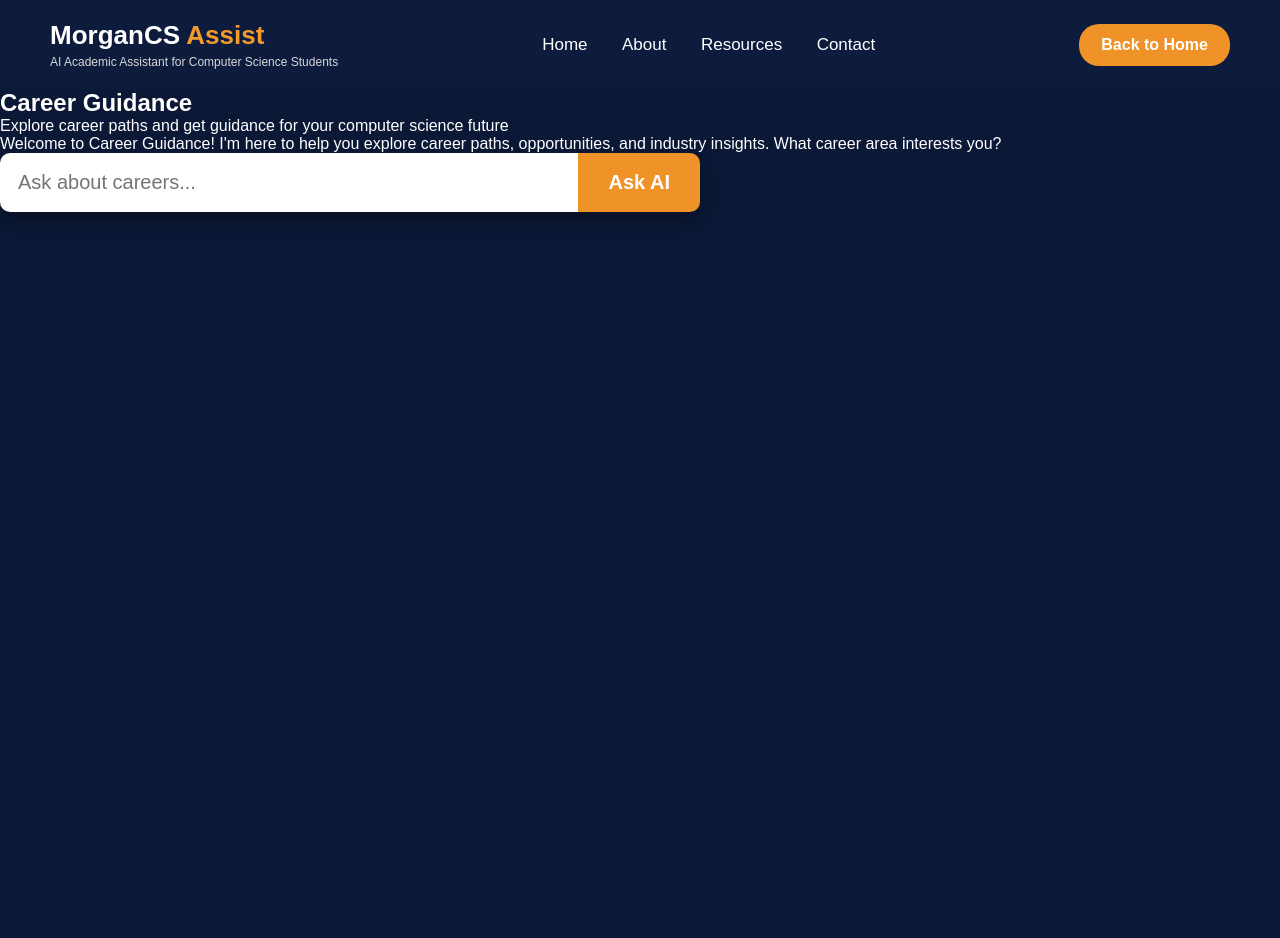
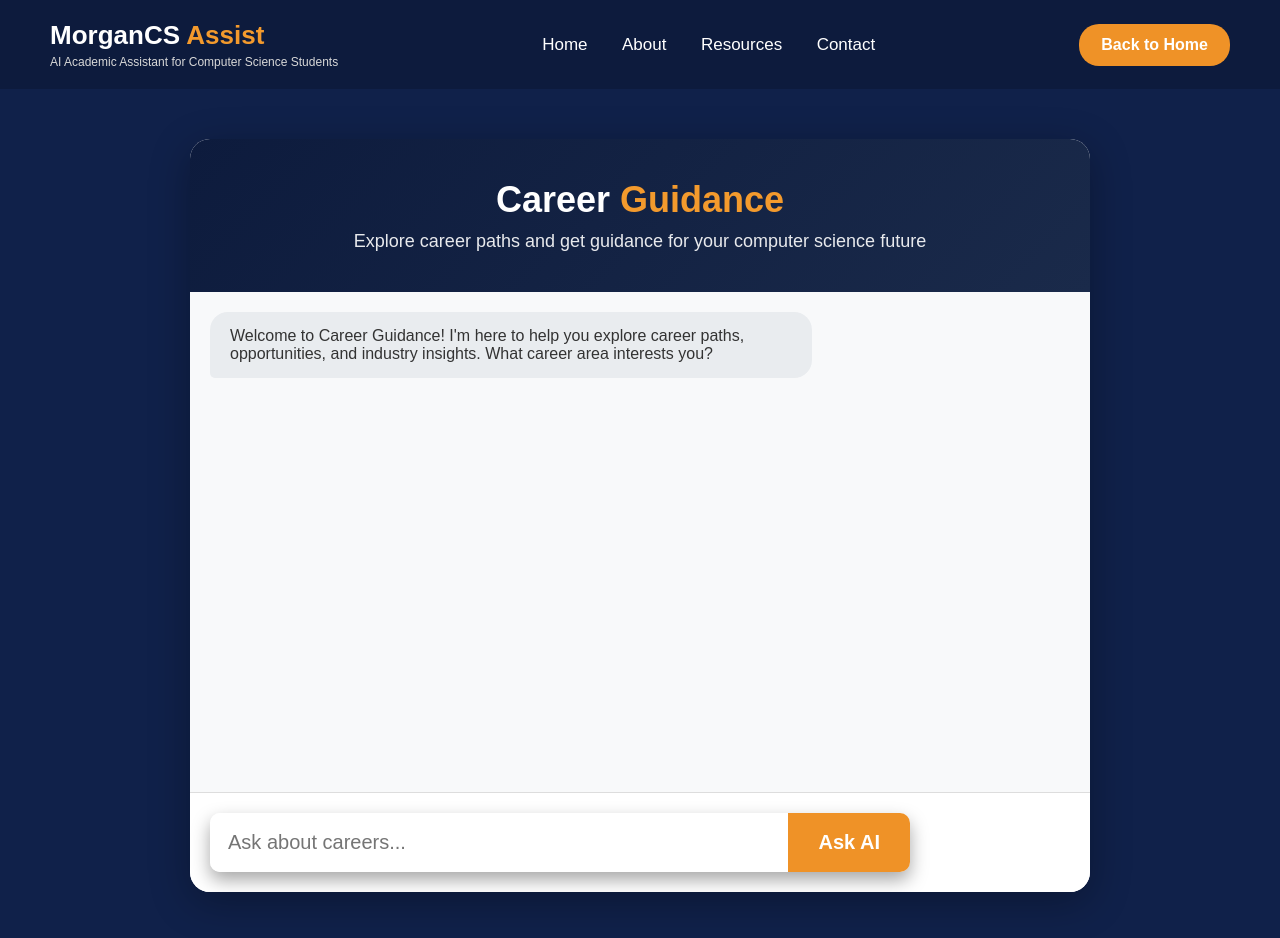
Before and after one commit to Morgan-Computer-Science/cosc-490-senior-project-team-4, a plain HTML site: page career_guidance.html in a window 1280 px wide. Before the commit the page ends 800 px from the top, so only its background shows below. Drawn offline with Linux system fonts and the light colour scheme.

```diff
--- a/style.css
+++ b/style.css
@@ -278,9 +278,11 @@
     0% {
         transform: translateY(0px);
     }
+
     50% {
         transform: translateY(-8px);
     }
+
     100% {
         transform: translateY(0px);
     }
@@ -290,10 +292,96 @@
     0% {
         opacity: 0.2;
     }
+
     50% {
         opacity: 1;
     }
+
     100% {
         opacity: 0.2;
     }
 }
+
+/* chat page */
+.chat-page {
+    background-color: #10214a;
+    padding: 50px 20px;
+    min-height: calc(100vh - 120px);
+}
+
+.chat-container {
+    max-width: 900px;
+    margin: 0 auto;
+    background-color: white;
+    border-radius: 20px;
+    box-shadow: 0 10px 40px rgba(0, 0, 0, 0.3);
+    overflow: hidden;
+}
+
+.chat-header {
+    background: linear-gradient(135deg, #0d1b3d 0%, #1a2a4a 100%);
+    color: white;
+    padding: 40px 30px;
+    text-align: center;
+}
+
+.chat-header h2 {
+    font-size: 36px;
+    margin-bottom: 10px;
+}
+
+.chat-header h2 span {
+    color: #f39a2d;
+}
+
+.chat-header p {
+    font-size: 18px;
+    opacity: 0.9;
+}
+
+.chat-messages {
+    height: 500px;
+    overflow-y: auto;
+    padding: 20px;
+    background-color: #f8f9fa;
+    display: flex;
+    flex-direction: column;
+}
+
+.message {
+    margin-bottom: 20px;
+    display: flex;
+}
+
+.bot-message {
+    justify-content: flex-start;
+}
+
+.user-message {
+    justify-content: flex-end;
+}
+
+.message-content {
+    padding: 15px 20px;
+    border-radius: 18px;
+    max-width: 70%;
+    word-wrap: break-word;
+}
+
+.bot-message .message-content {
+    background-color: #e9ecef;
+    color: #333;
+    border-bottom-left-radius: 5px;
+}
+
+.user-message .message-content {
+    background-color: #007bff;
+    color: white;
+    border-bottom-right-radius: 5px;
+}
+
+.chat-input-area {
+    padding: 20px;
+    background-color: white;
+    border-top: 1px solid #ddd;
+}
```
Also changed, not shown: Outline.html (+24 -4 lines).
